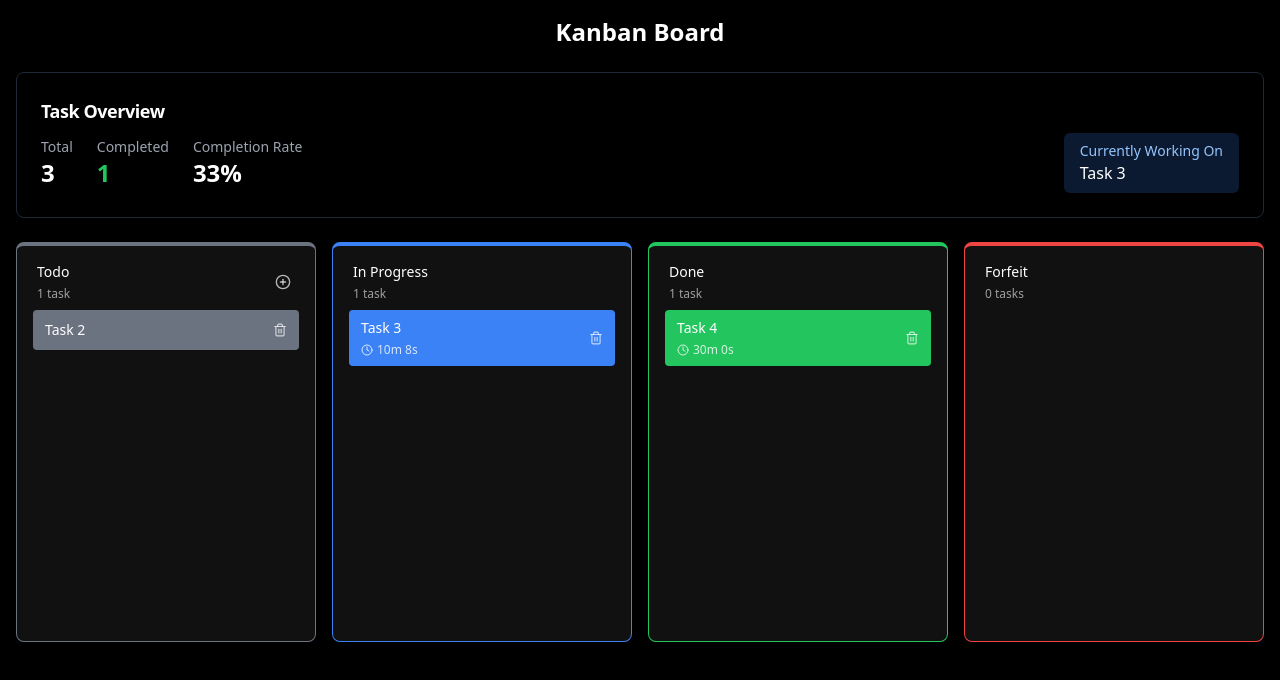
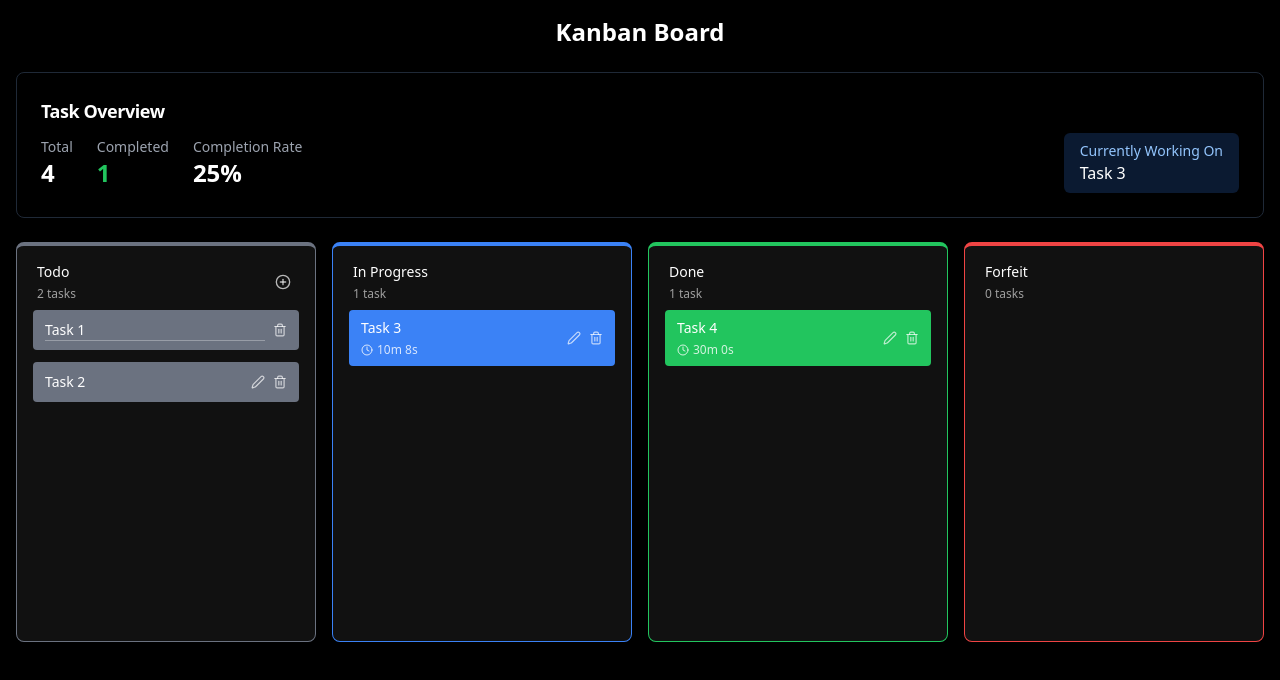
Before and after one commit to lijuuu/kanban-wisp, a React (Vite) app: page / in a window 1280 px wide. Both pictures are taken after a click on the button 280 px from the left and 330 px from the top of the page. Shown: the top 680 px of the page. Built offline with nearby package versions, Linux system fonts and the light colour scheme.

Commit message:
feat: Implement task name editing
Adds functionality to edit task names within the Kanban board UI, ensuring dark theme compatibility.

```diff
--- a/src/components/Column.tsx
+++ b/src/components/Column.tsx
@@ -20,6 +20,7 @@ interface ColumnProps {
   onDrop: (e: React.DragEvent, status: TaskStatus) => void;
   onAddTask?: () => void;
   onDeleteTask: (id: string) => void;
+  onEditTask: (id: string, newContent: string) => void;
 }
 
 const statusColorMap: Record<TaskStatus, string> = {
@@ -38,6 +39,7 @@ const Column = ({
   onDrop,
   onAddTask,
   onDeleteTask,
+  onEditTask,
 }: ColumnProps) => {
   const columnTasks = tasks.filter((task) => task.status === status);
 
@@ -82,6 +84,7 @@ const Column = ({
             endTime={task.endTime}
             onDragStart={onDragStart}
             onDelete={onDeleteTask}
+            onEdit={onEditTask}
           />
         ))}
       </CardContent>
--- a/src/components/KanbanBoard.tsx
+++ b/src/components/KanbanBoard.tsx
@@ -1,3 +1,4 @@
+
 import { useState, useEffect } from "react";
 import Column from "./Column";
 import { TaskStatus } from "./Task";
@@ -88,6 +89,12 @@ const KanbanBoard = () => {
     setTasks(tasks.filter(task => task.id !== id));
   };
 
+  const handleEditTask = (id: string, newContent: string) => {
+    setTasks(tasks.map(task =>
+      task.id === id ? { ...task, content: newContent } : task
+    ));
+  };
+
   const handleCreateTask = () => {
     if (newTaskContent.trim()) {
       const newTask: Task = {
@@ -152,6 +159,7 @@ const KanbanBoard = () => {
           onDrop={handleDrop}
           onAddTask={handleAddTask}
           onDeleteTask={handleDeleteTask}
+          onEditTask={handleEditTask}
         />
         <Column
           title="In Progress"
@@ -161,6 +169,7 @@ const KanbanBoard = () => {
           onDragOver={handleDragOver}
           onDrop={handleDrop}
           onDeleteTask={handleDeleteTask}
+          onEditTask={handleEditTask}
         />
         <Column
           title="Done"
@@ -170,6 +179,7 @@ const KanbanBoard = () => {
           onDragOver={handleDragOver}
           onDrop={handleDrop}
           onDeleteTask={handleDeleteTask}
+          onEditTask={handleEditTask}
         />
         <Column
           title="Forfeit"
@@ -179,6 +189,7 @@ const KanbanBoard = () => {
           onDragOver={handleDragOver}
           onDrop={handleDrop}
           onDeleteTask={handleDeleteTask}
+          onEditTask={handleEditTask}
         />
       </div>
 
--- a/src/components/Task.tsx
+++ b/src/components/Task.tsx
@@ -1,7 +1,7 @@
 
-import { useRef } from "react";
+import { useRef, useState } from "react";
 import { cn } from "@/lib/utils";
-import { Trash2, Clock } from "lucide-react";
+import { Trash2, Clock, Edit2 } from "lucide-react";
 
 export type TaskStatus = "todo" | "progress" | "done" | "forfeit";
 
@@ -13,6 +13,7 @@ export interface TaskProps {
   endTime?: number;
   onDragStart: (e: React.DragEvent, id: string) => void;
   onDelete: (id: string) => void;
+  onEdit: (id: string, newContent: string) => void;
 }
 
 const statusColorMap: Record<TaskStatus, string> = {
@@ -29,9 +30,12 @@ const Task = ({
   startTime,
   endTime,
   onDragStart,
-  onDelete
+  onDelete,
+  onEdit
 }: TaskProps) => {
   const taskRef = useRef<HTMLDivElement>(null);
+  const [isEditing, setIsEditing] = useState(false);
+  const [editedContent, setEditedContent] = useState(content);
 
   // Calculate elapsed time
   const getElapsedTime = () => {
@@ -50,19 +54,50 @@ const Task = ({
 
   const elapsedTime = getElapsedTime();
 
+  const handleEditSubmit = () => {
+    if (editedContent.trim()) {
+      onEdit(id, editedContent);
+    } else {
+      setEditedContent(content); // Reset if empty
+    }
+    setIsEditing(false);
+  };
+
+  const handleKeyDown = (e: React.KeyboardEvent) => {
+    if (e.key === 'Enter') {
+      handleEditSubmit();
+    } else if (e.key === 'Escape') {
+      setEditedContent(content);
+      setIsEditing(false);
+    }
+  };
+
   return (
     <div
       ref={taskRef}
-      draggable
-      onDragStart={(e) => onDragStart(e, id)}
+      draggable={!isEditing}
+      onDragStart={(e) => !isEditing && onDragStart(e, id)}
       className={cn(
         "task-card cursor-grab active:cursor-grabbing rounded px-3 py-2 mb-3 text-sm text-white flex justify-between items-center",
-        statusColorMap[status]
+        statusColorMap[status],
+        isEditing && "cursor-default"
       )}
       style={{ minWidth: "200px" }}
     >
       <div className="flex flex-col w-full">
+        {isEditing ? (
+          <input
+            type="text"
+            value={editedContent}
+            onChange={(e) => setEditedContent(e.target.value)}
+            onBlur={handleEditSubmit}
+            onKeyDown={handleKeyDown}
+            className="bg-transparent border-b border-white/30 outline-none text-white w-full"
+            autoFocus
+          />
+        ) : (
           <span className="truncate">{content}</span>
+        )}
         {elapsedTime && (
           <div className="flex items-center text-xs text-white/80 mt-1">
             <Clock size={12} className="mr-1" />
@@ -70,6 +105,18 @@ const Task = ({
           </div>
         )}
       </div>
+      <div className="flex items-center">
+        {!isEditing && (
+          <button
+            onClick={(e) => {
+              e.stopPropagation();
+              setIsEditing(true);
+            }}
+            className="ml-2 text-white/70 hover:text-white"
+          >
+            <Edit2 size={14} />
+          </button>
+        )}
         <button
           onClick={(e) => {
             e.stopPropagation();
@@ -80,6 +127,7 @@ const Task = ({
           <Trash2 size={14} />
         </button>
       </div>
+    </div>
   );
 };
 
--- a/src/index.css
+++ b/src/index.css
@@ -1,3 +1,4 @@
+
 @tailwind base;
 @tailwind components;
 @tailwind utilities;
@@ -96,7 +97,7 @@
 /* Custom Kanban Board Styles */
 .task-card {
   min-height: 40px;
-  min-width: 200px;
+  min-width: 230px;
 }
 
 .kanban-column {
```
Lines whose indentation alone changed are shown as unchanged.
